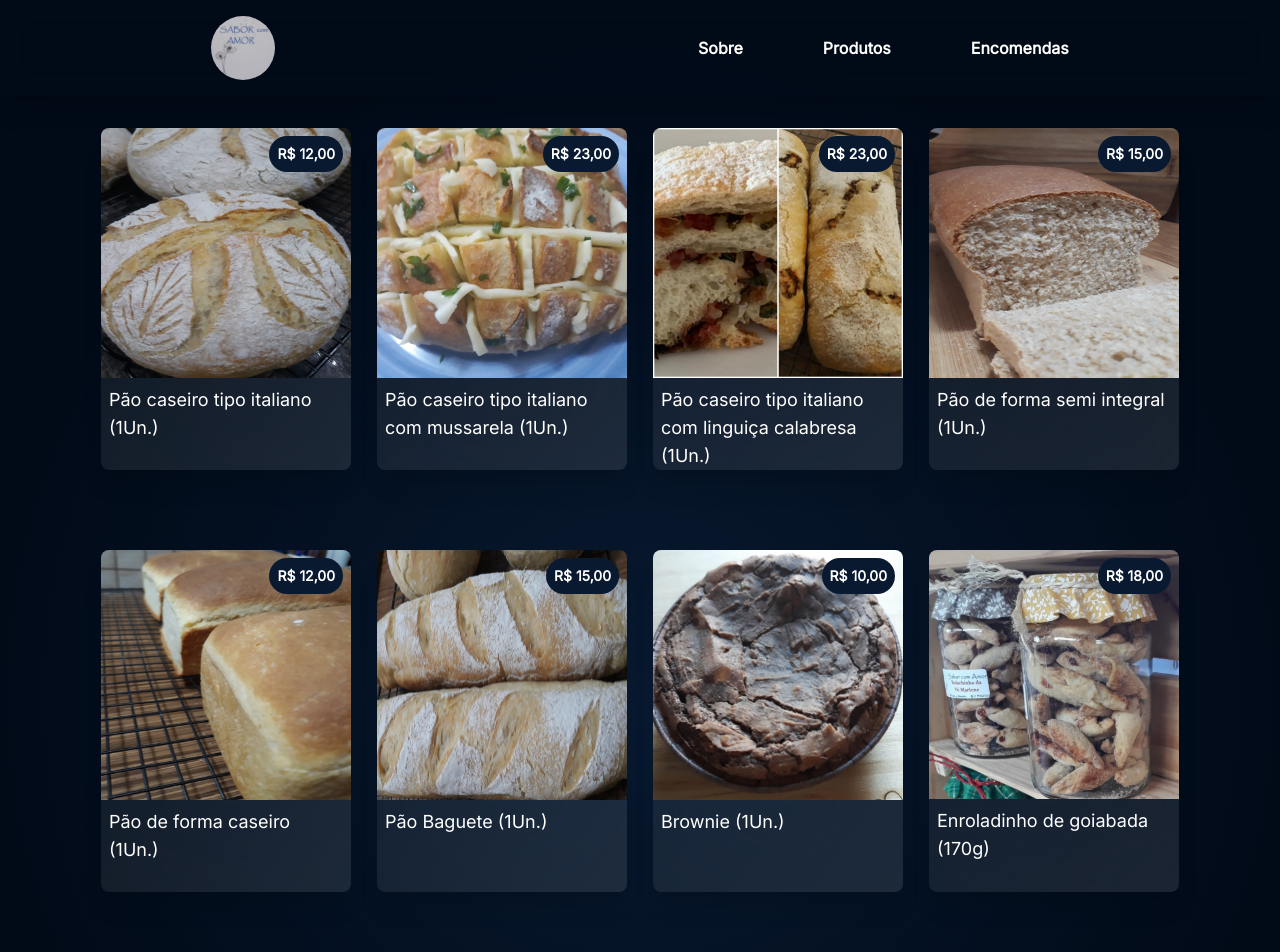
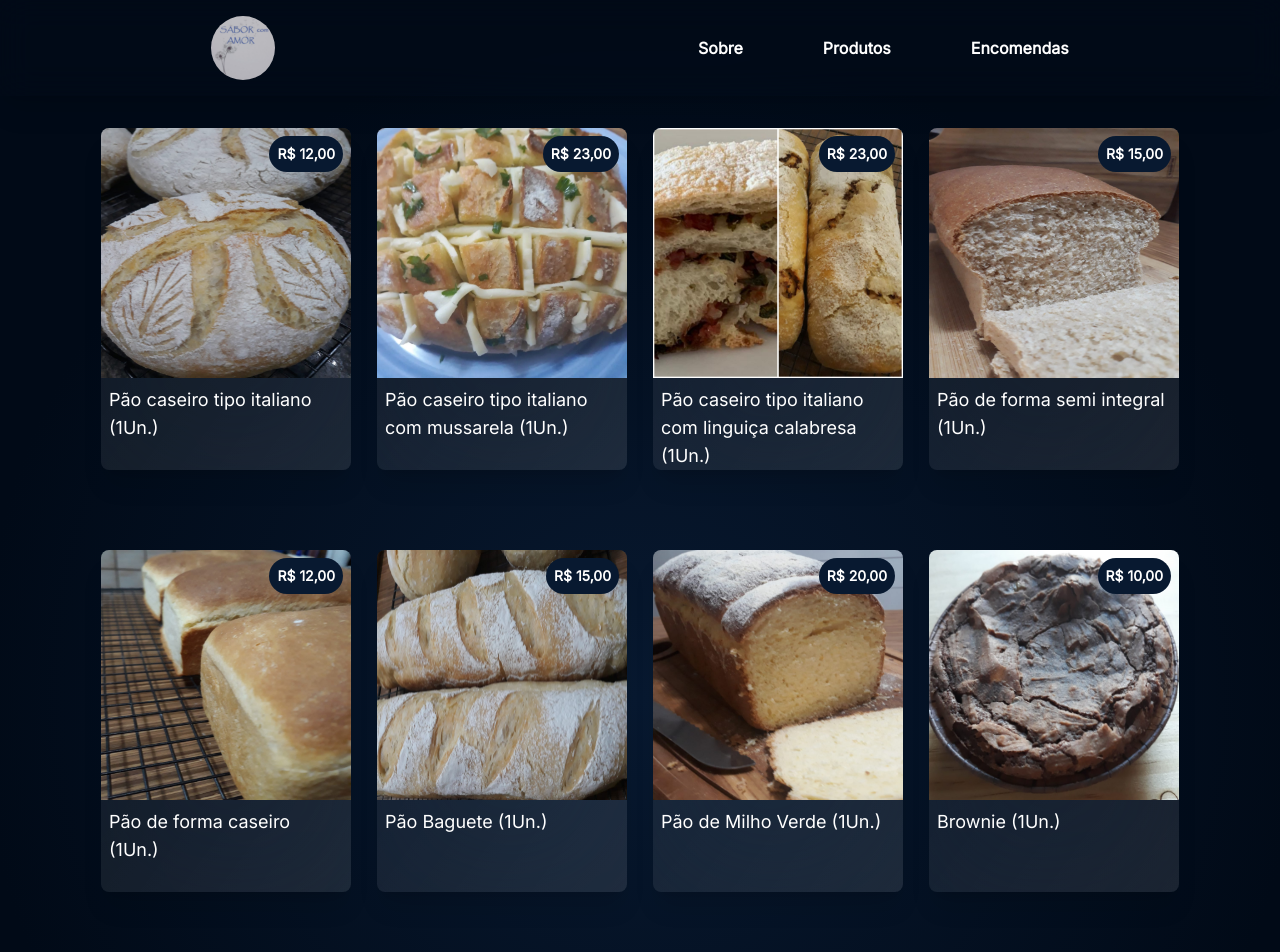
Before and after one commit to jotapemattos/sabor-com-amor, a Next.js app: page /produtos in a window 1280 px wide. Shown: the top 952 px of the page. Built offline with nearby package versions, Linux system fonts and the light colour scheme.

Commit message:
feat: add a product

```diff
--- a/src/data/data.ts
+++ b/src/data/data.ts
@@ -6,6 +6,7 @@ import baguete from '../assets/pao-baguete.svg';
 import paoCaseiroCalabresa from '../assets/pao-caseiro-com-calabresa 1.svg';
 import paoCaseiroMussarela from '../assets/pao-caseiro-com-mussarela 1.svg';
 import paoCaseiro from '../assets/pao-caseiro-italiano 1.svg';
+import paoDeMilho from '../assets/pao-de-milho.svg';
 import paoDeForma from '../assets/pao-forma-caseiro 1.svg';
 import paoDeFormaSemiIntegral from '../assets/pao-forma-semi-integral 1.svg';
 import waffle from '../assets/waffle-2-discos 1.svg';
@@ -62,6 +63,13 @@ export const data: DataProps[] = [
     description: ''
   },
   {
+    name: 'Pão de Milho Verde ',
+    price: '20,00',
+    image: paoDeMilho,
+    quantity: '1Un.',
+    description: ''
+  },
+  {
     name: 'Brownie',
     price: '10,00',
     image: brownie,
```
Also changed, not shown: src/assets/pao-de-milho.svg (added).
